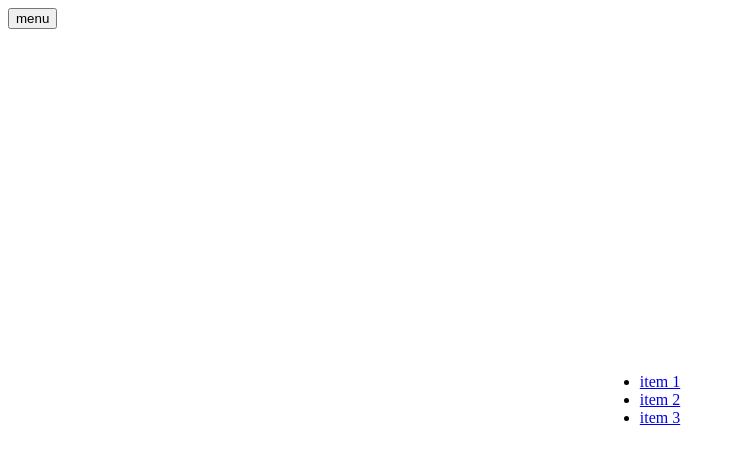
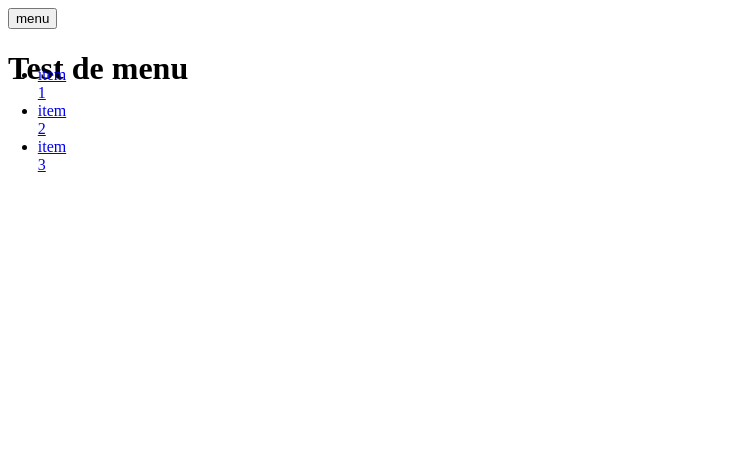
Before and after one commit to MMI-SAE-105/2023-r113-tp2-menu-alpinejs-NathannSchwarz, a plain HTML site: page index.html in a window 1280 px wide. Both pictures are taken after a click on the button "menu". Shown: the whole page, without its empty margins (0-735 px from the left). Drawn offline with nearby package versions, Linux system fonts and the light colour scheme.

Commit message:
modification positionnement

```diff
--- a/index.html
+++ b/index.html
@@ -11,9 +11,9 @@
         position: fixed;
         top: 0;
         left: 0;
-        width: 100vw;
-        height: 100vh;
-        background: #fff;
+        width: 5vw;
+        height: 30vh;
+        background: #ffffff00;
         display: grid;
         place-content: center;
       }
```
